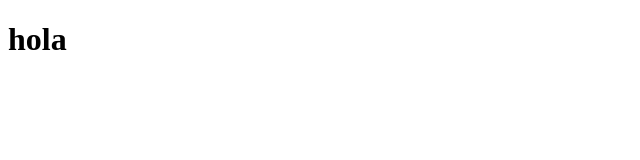
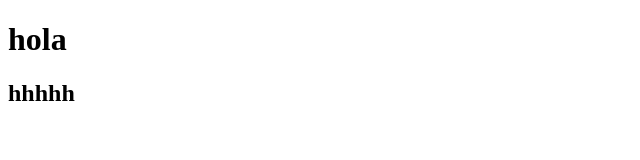
Before and after one commit to rcardiel/intro-git-2, a plain HTML site: page index.html in a window 1280 px wide. Shown: the whole page, without its empty margins (0-640 px from the left). Drawn offline with Linux system fonts and the light colour scheme.

Commit message:
segundo commit

```diff
--- a/index.html
+++ b/index.html
@@ -7,5 +7,6 @@
 </head>
 <body>
     <h1>hola</h1>
+    <h2>hhhhh</h2>
 </body>
 </html>
```
Also changed, not shown: prueba2.html (added).
